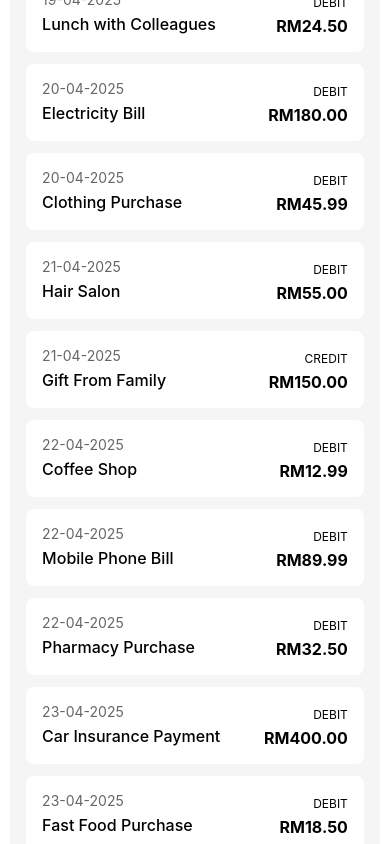
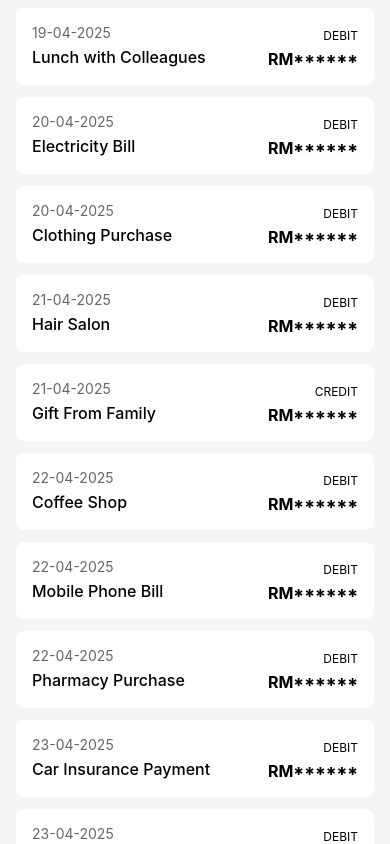
Before and after one commit to brianchoo/transactions-history, a React Native app: screen / in a window 390 px wide. Shown: the top 844 px of the page. Built offline with nearby package versions, Linux system fonts and the light colour scheme.

Commit message:
feat: added a masked function button

```diff
--- a/components/TransactionList.tsx
+++ b/components/TransactionList.tsx
@@ -1,4 +1,6 @@
 import React, { useEffect, useState } from "react";
+import Entypo from "@expo/vector-icons/Entypo";
+import Feather from "@expo/vector-icons/Feather";
 import {
   View,
   FlatList,
@@ -6,10 +8,10 @@ import {
   StyleSheet,
   ActivityIndicator,
   RefreshControl,
+  Pressable,
 } from "react-native";
 import TransactionListItem from "./TransactionListItem";
 import { Transaction } from "../types/TransactionType";
-import transactionsData from "../data/transaction-data.json";
 import { useTransactions } from "../hooks/useTransactions";
 
 const TransactionList: React.FC = () => {
@@ -22,9 +24,7 @@ const TransactionList: React.FC = () => {
     loadTransactions,
   } = useTransactions();
 
-  useEffect(() => {
-    loadTransactions();
-  }, []);
+  const [masked, setMasked] = useState<boolean>(true);
 
   const handleTransactionPress = (transaction: Transaction): void => {
     console.log("Transaction pressed:", transaction);
@@ -34,6 +34,15 @@ const TransactionList: React.FC = () => {
   const onRefresh = async () => {
     await refreshTransactions();
   };
+
+  const handleMasked = () => {
+    console.log("masked clicked");
+    setMasked(!masked);
+  };
+
+  useEffect(() => {
+    loadTransactions();
+  }, []);
 
   if (loading) {
     return (
@@ -52,12 +61,20 @@ const TransactionList: React.FC = () => {
           <Text style={styles.errorText}>Error: {error}</Text>
         </View>
       )}
+      <Pressable style={styles.maskedIcon} onPress={handleMasked}>
+        {masked ? (
+          <Entypo name="eye" size={24} color="black" />
+        ) : (
+          <Feather name="eye-off" size={24} color="black" />
+        )}
+      </Pressable>
       <FlatList
         data={transactions}
         keyExtractor={(item) => item.id.toString()}
         renderItem={({ item }) => (
           <TransactionListItem
             transaction={item}
+            masked={masked}
             onPress={() => handleTransactionPress(item)}
           />
         )}
@@ -91,6 +108,10 @@ const styles = StyleSheet.create({
     marginTop: 10,
     fontSize: 16,
   },
+  maskedIcon: {
+    alignItems: "flex-end",
+    padding: 20,
+  },
 });
 
 export default TransactionList;
--- a/components/TransactionListItem.tsx
+++ b/components/TransactionListItem.tsx
@@ -1,16 +1,12 @@
 // TransactionListItem.tsx
 import React from "react";
 import { Text, StyleSheet, View, Pressable } from "react-native";
-import { Transaction } from "../types/TransactionType";
-
-interface TransactionListItemProps {
-  transaction: Transaction;
-  onPress: () => void;
-}
+import { TransactionListItemProps } from "../types/TransactionType";
 
 const TransactionListItem: React.FC<TransactionListItemProps> = ({
   transaction,
   onPress,
+  masked,
 }) => {
   const { amount, date, description, type } = transaction;
 
@@ -26,7 +22,9 @@ const TransactionListItem: React.FC<TransactionListItemProps> = ({
 
       <View style={styles.amountContainer}>
         <Text style={styles.typeText}>{type.toUpperCase()}</Text>
-        <Text style={styles.amountText}>RM{amount.toFixed(2)}</Text>
+        <Text style={styles.amountText}>
+          {masked ? "RM******" : `RM${amount.toFixed(2)}`}
+        </Text>
       </View>
     </Pressable>
   );
--- a/services/transactionService.ts
+++ b/services/transactionService.ts
@@ -5,7 +5,11 @@ export const fetchTransactions = async (): Promise<void> => {
       // 20% chance to fail
       const isFail = Math.random() < 0.2;
       if (isFail) {
-        reject(new Error("Fail to load transactions"));
+        reject(
+          new Error(
+            "Fail to load transactions. Refresh the page again to load transactions."
+          )
+        );
       } else {
         resolve();
       }
--- a/types/TransactionType.ts
+++ b/types/TransactionType.ts
@@ -7,3 +7,9 @@ export interface Transaction {
   description: string;
   type: TransactionType;
 }
+
+export interface TransactionListItemProps {
+  transaction: Transaction;
+  masked: boolean;
+  onPress: () => void;
+}
```
